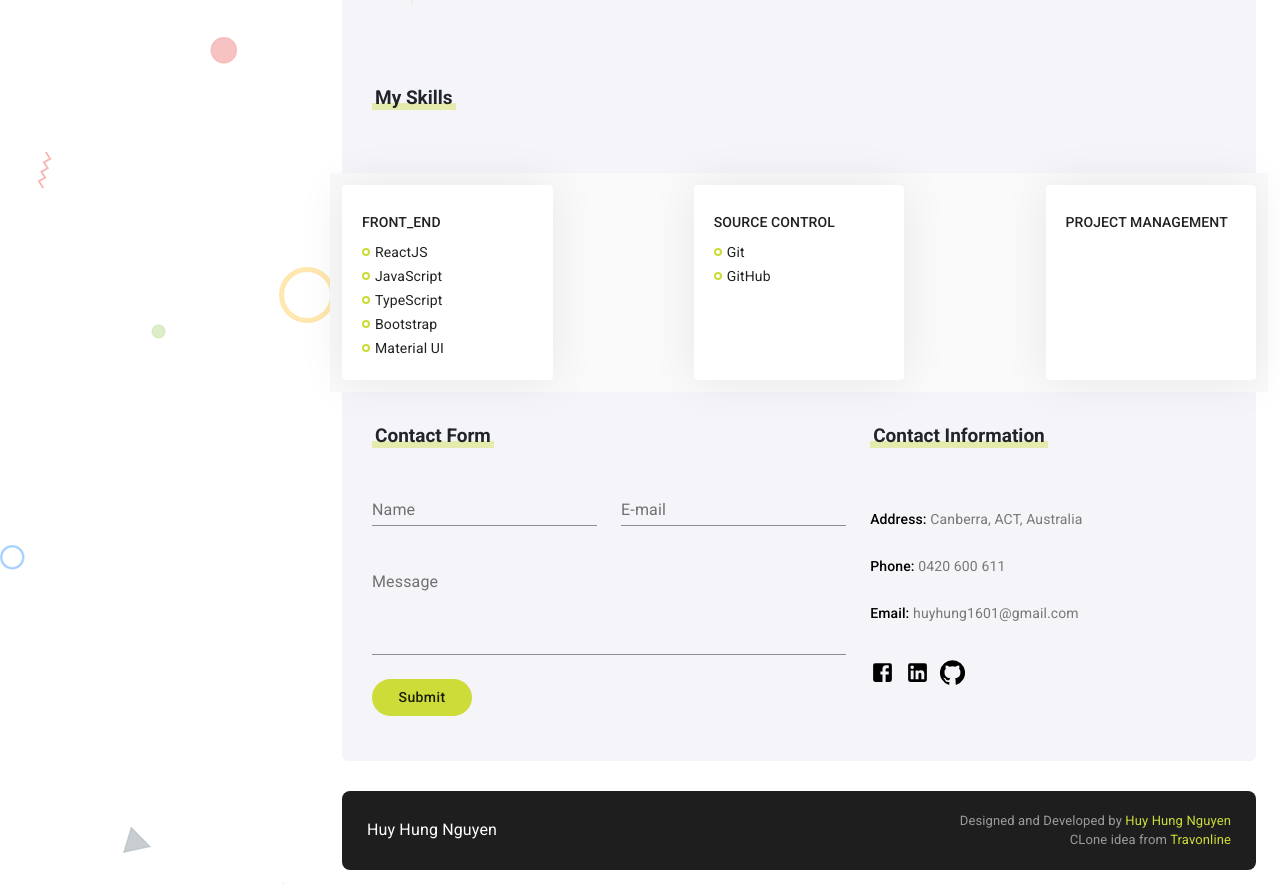
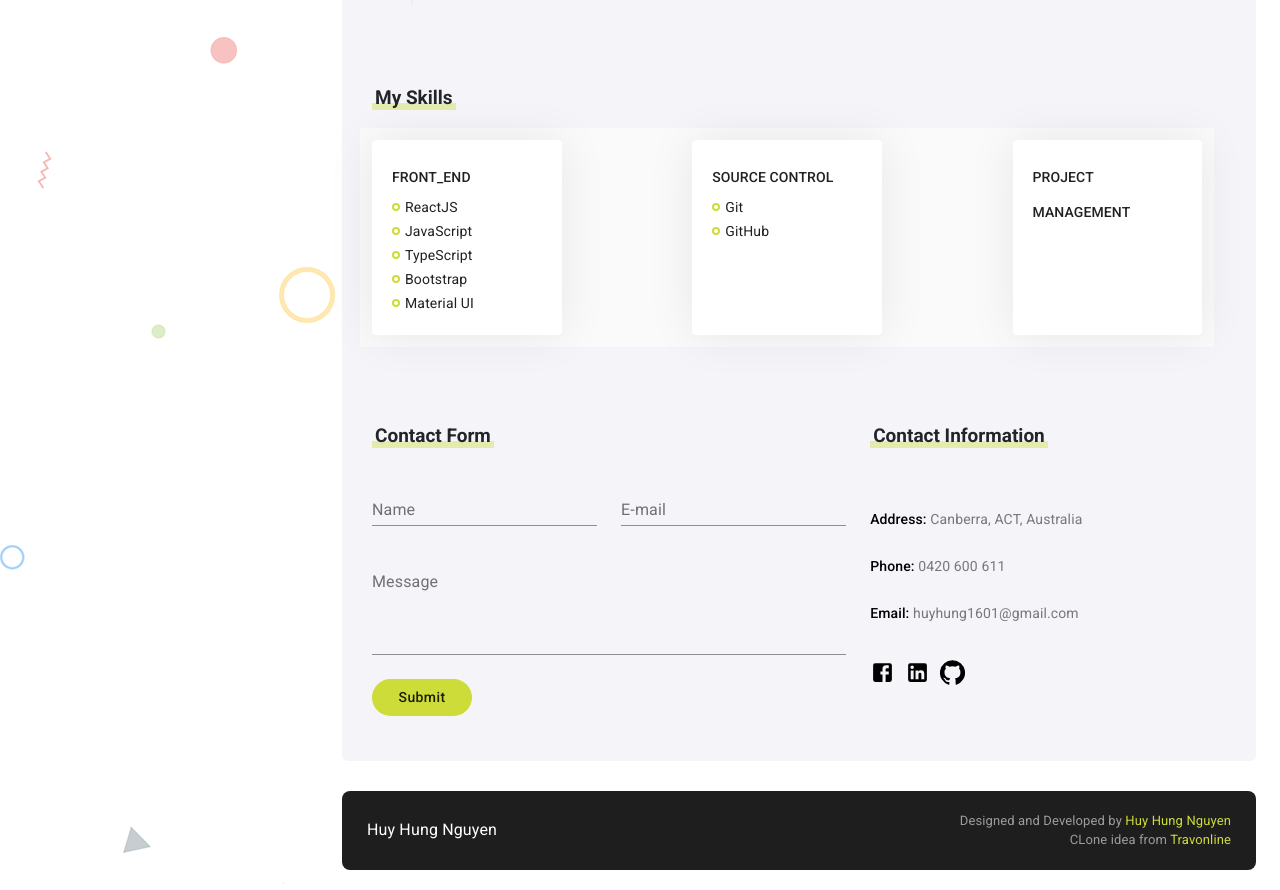
Before and after one commit to huyhung1601/Portfolio_UI, a React (Create React App) app: page / in a window 1280 px wide. Shown: the part 1000-1890 px from the top of the page. Built offline with nearby package versions, Linux system fonts and the light colour scheme.

Commit message:
new update

```diff
--- a/src/pages/Resume/Resume.js
+++ b/src/pages/Resume/Resume.js
@@ -80,12 +80,8 @@ const Resume = () => {
                 <span></span>
                 <h6 className='section_title_text'>My Skills</h6>
             </Grid>
-            <Grid item xs={12} container>
 
-            </Grid>
-        </Grid>
-        {/**Skills */}
-        <Grid container spacing={3} justify='space-between' className= 'graybg pb_45'>
+        <Grid item xs={12}container spacing={3} justify='space-between' className= 'graybg pb_45'>
             {/*  <Grid item className='section_title mb_30'>
                 <span></span>
                 <h6 className='section_title_text'>My Skills</h6>
@@ -105,6 +101,7 @@ const Resume = () => {
                     </Paper>
                 </Grid>
             ))}
+        </Grid>
         </Grid>
         {/**Contacts */}
         <Grid container className='section pt_45 p_45'>
```
Also changed, not shown: src/index.js (line endings or trailing spaces).
